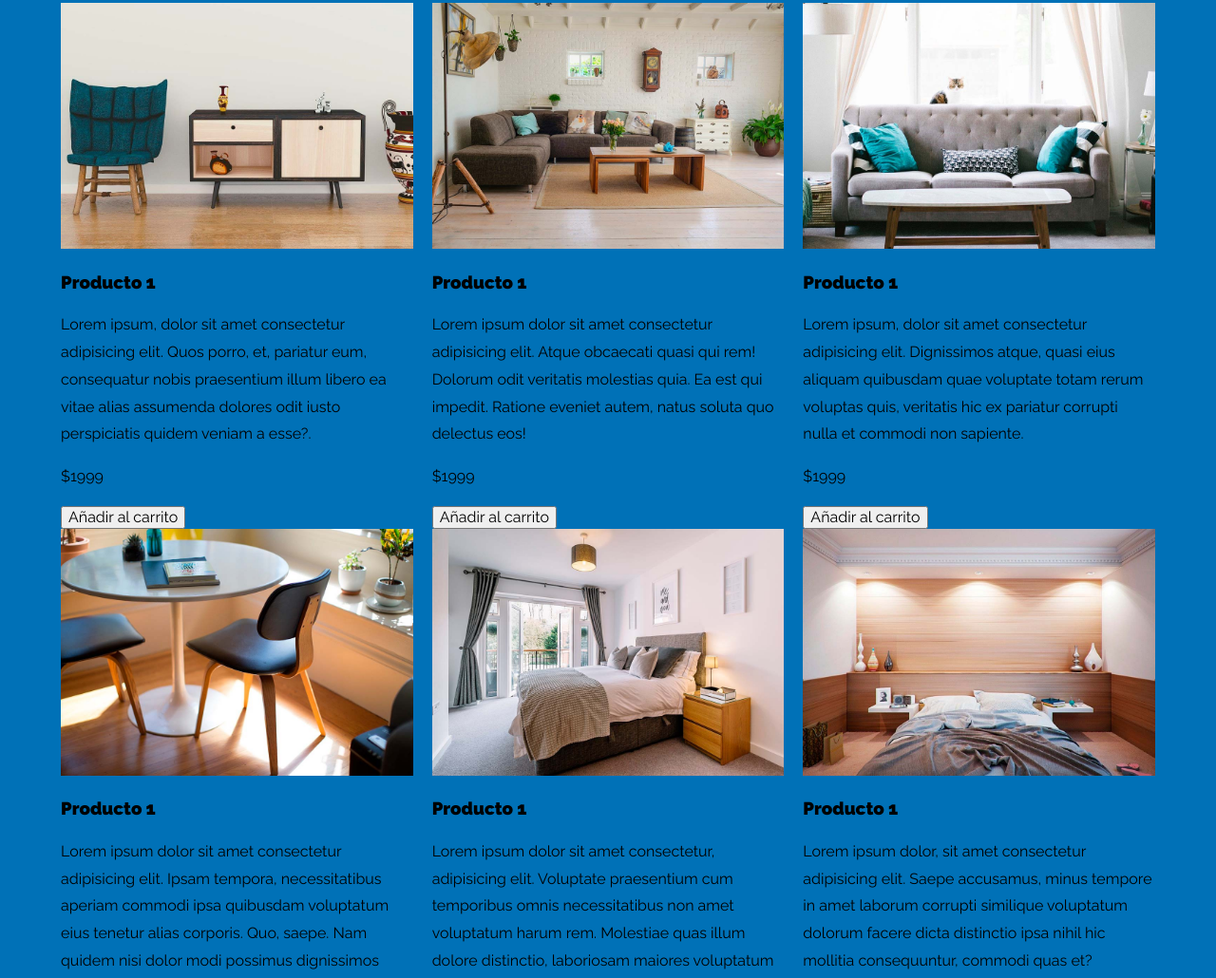
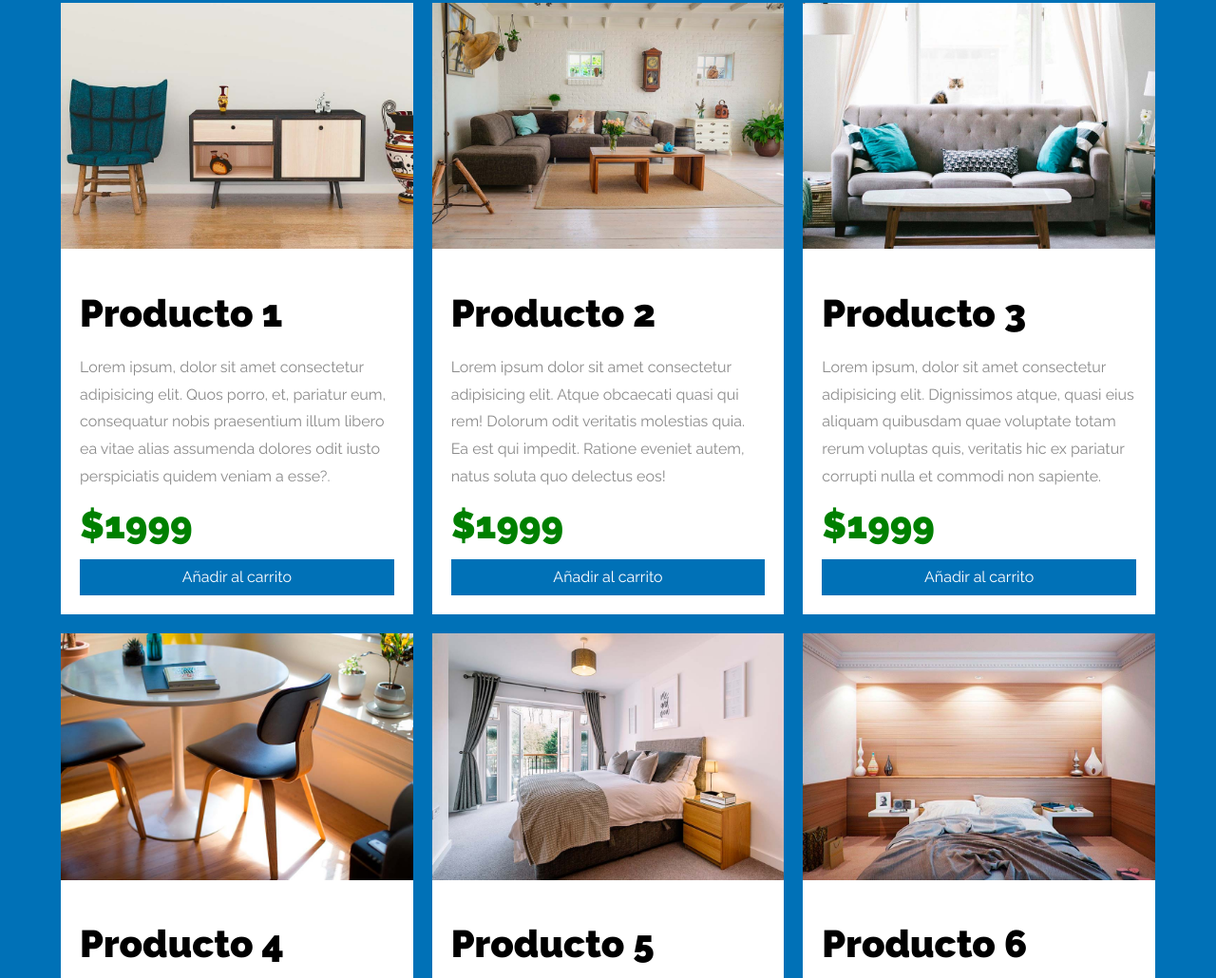
Before and after one commit to Grymbo/carrito_mueblerria, a plain HTML site: page index.html in a window 1280 px wide. Shown: the part 269-1299 px from the top of the page at 95% size. Drawn offline with Linux system fonts and the light colour scheme.

Commit message:
Creando las cards y su estilizacions

```diff
--- a/css/styles.css
+++ b/css/styles.css
@@ -89,3 +89,41 @@ img {
         column-gap: 2rem;
     }
 }
+
+/************************* Producto ***********************************/
+.producto {
+    background-color: var(--blanco);
+    margin-bottom: 2rem;
+}
+.producto__contenido {
+    padding: 2rem;
+}
+.producto__nombre {
+    font-size: 4rem;
+}
+.producto__descripcion {
+    color: #8b8b8b;
+    margin: 0;
+}
+.producto__precios {
+    display: flex;
+    justify-content: space-between;
+}
+.producto__precio {
+    font-size: 4rem;
+    color: green;
+    font-weight: 900;
+    margin: 0;
+}
+.producto__boton {
+    all: unset;
+    background-color: var(--azul);
+    width: 100%;
+    padding: 1rem 0;
+    text-align: center;
+    color: var(--blanco);
+    cursor: pointer;
+}
+.producto__boton:hover {
+    background-color: #014570;
+}
--- a/index.html
+++ b/index.html
@@ -35,7 +35,7 @@
                 <div class="producto">
                     <img src="img/producto2.jpg" class="producto__imagen" alt="imagen 1">
                     <div class="producto__contenido">
-                        <h3 class="producto__nombre">Producto 1</h3>
+                        <h3 class="producto__nombre">Producto 2</h3>
                         <p class="producto__descripcion">Lorem ipsum dolor sit amet consectetur adipisicing elit. Atque obcaecati quasi qui rem! Dolorum odit veritatis molestias quia. Ea est qui impedit. Ratione eveniet autem, natus soluta quo delectus eos!</p>
                         <div class="producto__precios">
                             <p class="producto__precio">$1999</p>
@@ -47,7 +47,7 @@
                 <div class="producto">
                     <img src="img/producto3.jpg" class="producto__imagen" alt="imagen 1">
                     <div class="producto__contenido">
-                        <h3 class="producto__nombre">Producto 1</h3>
+                        <h3 class="producto__nombre">Producto 3</h3>
                         <p class="producto__descripcion">Lorem ipsum, dolor sit amet consectetur adipisicing elit. Dignissimos atque, quasi eius aliquam quibusdam quae voluptate totam rerum voluptas quis, veritatis hic ex pariatur corrupti nulla et commodi non sapiente.</p>
                         <div class="producto__precios">
                             <p class="producto__precio">$1999</p>
@@ -59,7 +59,7 @@
                 <div class="producto">
                     <img src="img/producto4.jpg" class="producto__imagen" alt="imagen 1">
                     <div class="producto__contenido">
-                        <h3 class="producto__nombre">Producto 1</h3>
+                        <h3 class="producto__nombre">Producto 4</h3>
                         <p class="producto__descripcion">Lorem ipsum dolor sit amet consectetur adipisicing elit. Ipsam tempora, necessitatibus aperiam commodi ipsa quibusdam voluptatum eius tenetur alias corporis. Quo, saepe. Nam quidem nisi dolor modi possimus dignissimos eligendi!</p>
                         <div class="producto__precios">
                             <p class="producto__precio">$1999</p>
@@ -71,7 +71,7 @@
                 <div class="producto">
                     <img src="img/producto5.jpg" class="producto__imagen" alt="imagen 1">
                     <div class="producto__contenido">
-                        <h3 class="producto__nombre">Producto 1</h3>
+                        <h3 class="producto__nombre">Producto 5</h3>
                         <p class="producto__descripcion">Lorem ipsum dolor sit amet consectetur, adipisicing elit. Voluptate praesentium cum temporibus omnis necessitatibus non amet voluptatum harum rem. Molestiae quas illum dolore distinctio, laboriosam maiores voluptatum omnis illo laborum.</p>
                         <div class="producto__precios">
                             <p class="producto__precio">$1999</p>
@@ -83,7 +83,7 @@
                 <div class="producto">
                     <img src="img/producto6.jpg" class="producto__imagen" alt="imagen 1">
                     <div class="producto__contenido">
-                        <h3 class="producto__nombre">Producto 1</h3>
+                        <h3 class="producto__nombre">Producto 6</h3>
                         <p class="producto__descripcion">Lorem ipsum dolor, sit amet consectetur adipisicing elit. Saepe accusamus, minus tempore in amet laborum corrupti similique voluptatum dolorum facere dicta distinctio ipsa nihil hic mollitia consequuntur, commodi quas et?</p>
                         <div class="producto__precios">
                             <p class="producto__precio">$1999</p>
```
